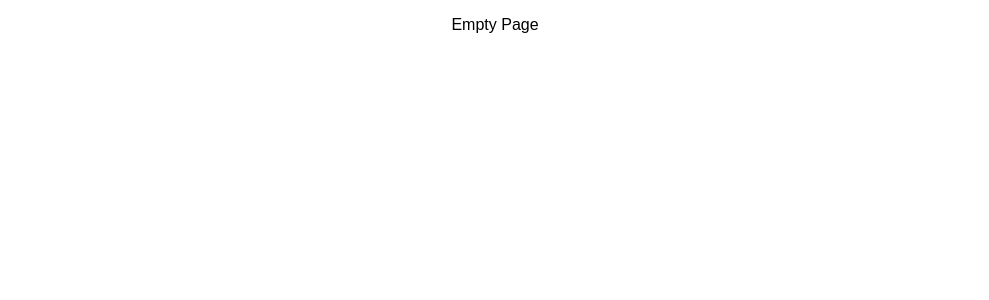
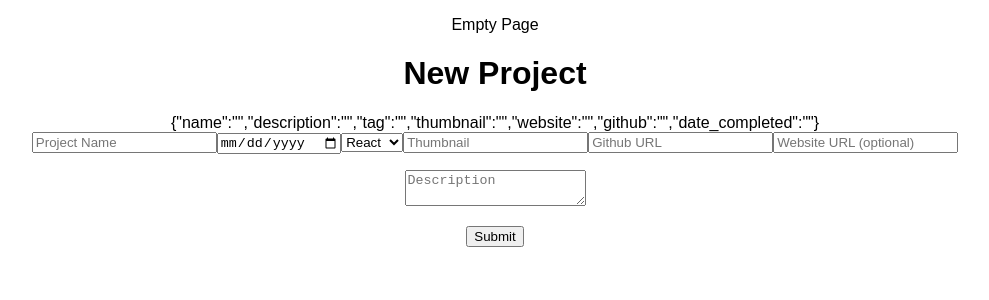
Before and after one commit to vxiong029/vxiong029_Portfolio, a React (Create React App) app: page / in a window 1280 px wide. Shown: the top 300 px of the page, without its empty margins (145-1134 px from the left). Built offline with nearby package versions, Linux system fonts and the light colour scheme.

Commit message:
Admin.js: add form

```diff
--- a/package.json
+++ b/package.json
@@ -7,11 +7,11 @@
     "axios": "^0.18.0",
     "react": "^16.4.1",
     "react-dom": "^16.4.1",
-    "react-redux": "^5.0.7",
+    "react-redux": "^5.1.1",
     "react-scripts": "^1.1.5",
-    "redux": "^4.0.0",
+    "redux": "^4.0.1",
     "redux-logger": "^3.0.6",
-    "redux-saga": "^0.16.0"
+    "redux-saga": "^0.16.2"
   },
   "devDependencies": {
     "nodemon": "^1.18.4"
--- /dev/null
+++ b/src/components/Admin/Admin.js
@@ -0,0 +1,59 @@
+import React, { Component } from 'react';
+
+class Admin extends Component {
+  state = {
+    newProject: {
+      name: '',
+      description: '',
+      tag: '',
+      thumbnail: '',
+      website: '',
+      github: '',
+      date_completed: ''
+    }
+  }
+  // submit the form
+  submitHandle = (event) => {
+    event.preventDefault();
+    console.log('in submitHandle!');
+  }
+  // handleChange
+  handleChange = propertyName => event => {
+    this.setState({
+      newProject: {
+        ...this.state.newProject,
+        [propertyName]: event.target.value
+      }
+    })
+  }
+  // Renders the entire app on the DOM
+  render() {
+    return (
+      <div className="App">
+      <h1>New Project</h1>
+        {JSON.stringify(this.state.newProject)}
+        <form onSubmit={this.submitHandle}>
+          <input type="text" placeholder="Project Name" onChange={this.handleChange('name')}></input>
+          <input type="date" placeholder="Date" onChange={this.handleChange('date')}></input>
+          <select name="tags" onChange={this.handleChange('tag')}>
+            <option value="React">React</option>
+            <option value="jQuery">jQuery</option>
+            <option value="Node">Node</option>
+            <option value="SQL">SQL</option>
+            <option value="Redux">Redux</option>
+            <option value="HTML">HTML</option>
+          </select>
+          <input type="text" placeholder="Thumbnail" onChange={this.handleChange('thumbnail')}></input>
+          <input type="text" placeholder="Github URL" onChange={this.handleChange('github')}></input>
+          <input type="text" placeholder="Website URL (optional)" onChange={this.handleChange('website')}></input>
+          <p>
+            <textarea type="text" placeholder="Description" onChange={this.handleChange('description')}></textarea>
+          </p>
+          <input type="submit" value="Submit"></input>
+        </form>
+      </div>
+    );
+  }
+}
+
+export default Admin;
--- a/src/components/App/App.js
+++ b/src/components/App/App.js
@@ -1,5 +1,6 @@
 import React, { Component } from 'react';
 import './App.css';
+import Admin from '../Admin/Admin';
 
 class App extends Component {
   // Renders the entire app on the DOM
@@ -7,6 +8,7 @@ class App extends Component {
     return (
       <div className="App">
         <p>Empty Page</p>
+        <Admin />
       </div>
     );
   }
```
Also changed, not shown: src/components/Home/Home.js (added), src/index.js (indentation only), 1 other file (tests, documents, lock files or other folders).
